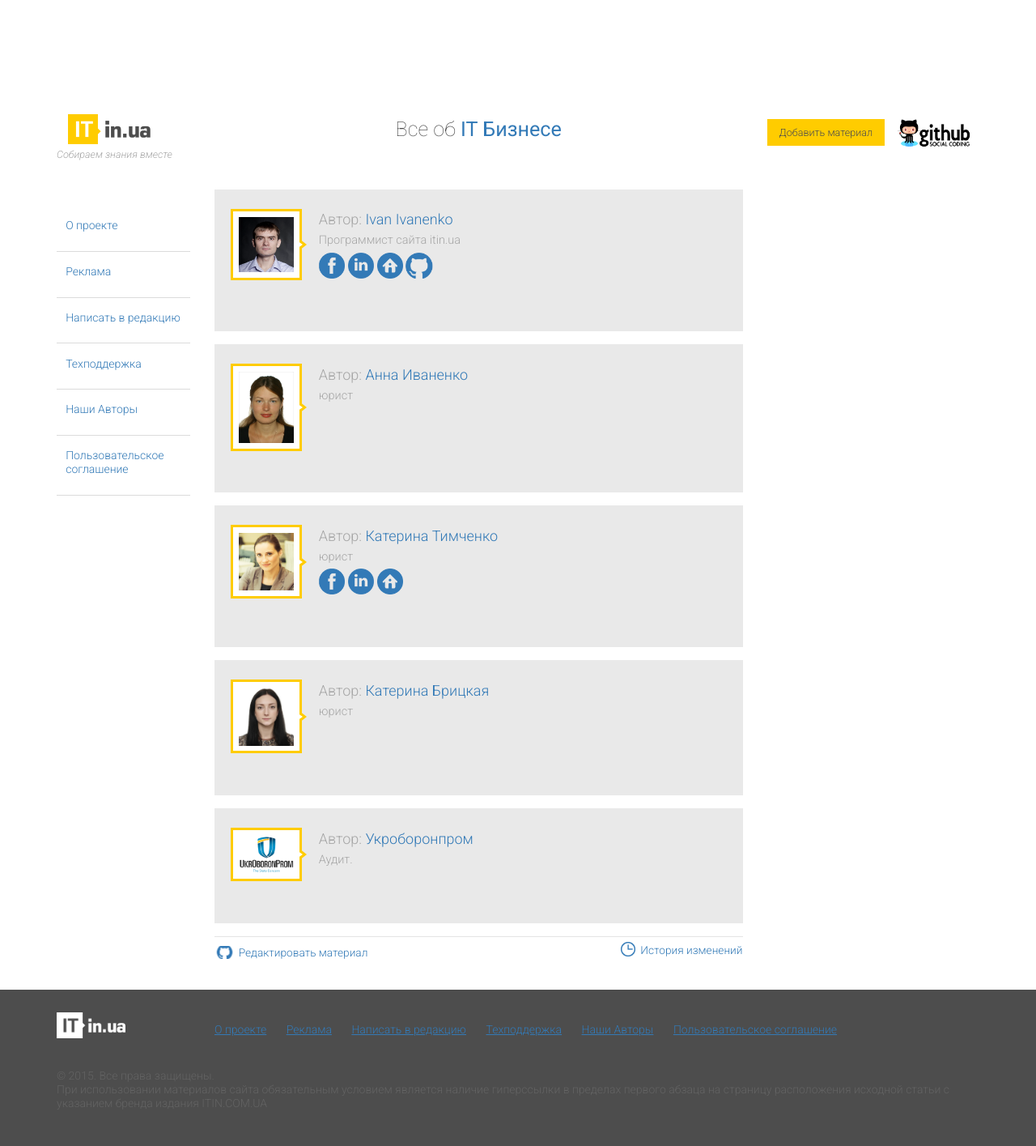
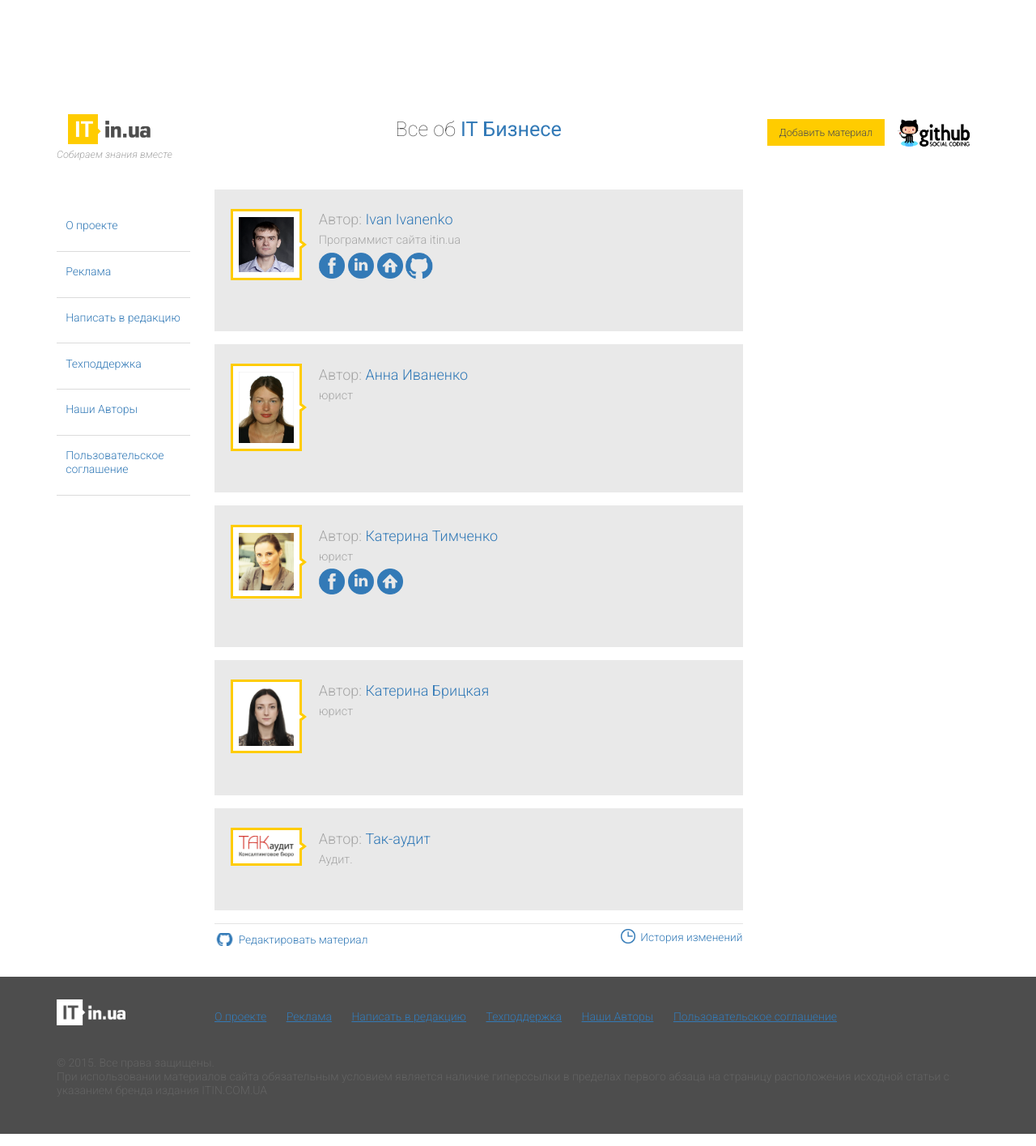
Before and after one commit to itinua/itinua.github.io, a Jekyll site: the page built from content/list/users.html, in a window 1280 px wide. Shown: the whole page at 81% size. Built offline with Jekyll 4.4.1, drawn with Linux system fonts in a browser that asks for light colours; Markdown is read by kramdown in place of the engine named in the settings.

Commit message:
Update _config.yml

```diff
--- a/_config.yml
+++ b/_config.yml
@@ -54,10 +54,10 @@ authors:
     job: юрист
     image: katerina-britskaya.jpg
 
-  ukroboronprom:
-    name: "Укроборонпром"
+  tak-audit:
+    name: "Так-аудит"
     job: Аудит.
-    image: Ukrainian_Defense_Industry.png
+    image: tak_audit.jpg
     fb:
     ln:
     tw:
```
